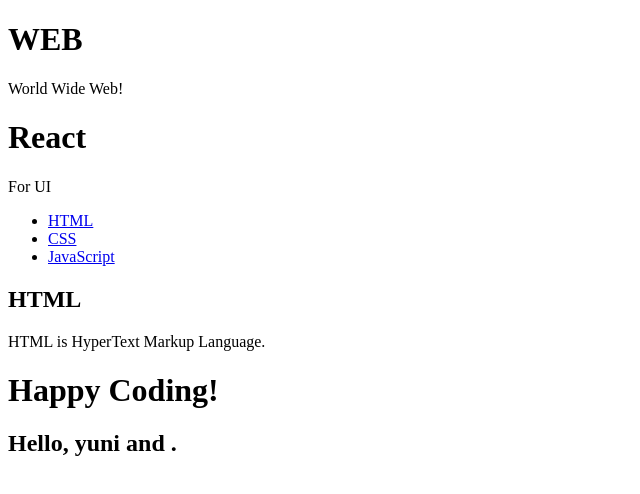
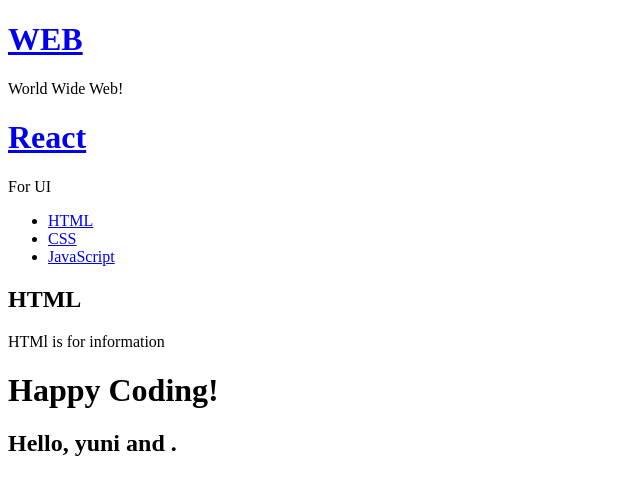
Before and after one commit to yunieom/Study.3-React, a React (Create React App) app: page / in a window 1280 px wide. Shown: the top 494 px of the page, without its empty margins (0-640 px from the left). Built offline with nearby package versions, Linux system fonts and the light colour scheme.

Commit message:
Dec 9, 2020
생활코딩 리액트 23/40

```diff
--- a/src/App.js
+++ b/src/App.js
@@ -13,7 +13,9 @@ class App extends Component  {
   constructor(props) {
     super(props);
     this.state = {
+      mode: 'read',
       subject: {title: 'WEB', sub: 'World Wide Web!'},
+      welcome: {title: 'Welcome', desc: 'Hello, React!!'},
       contents:[
         {id:1, title:'HTML', desc: 'HTMl is for information'},
         {id:2, title:'CSS', desc: 'CSS is for design'},
@@ -22,15 +24,37 @@ class App extends Component  {
     }
   }
   render () {
+    console.log('App render');
+    var _title, _desc = null;
+
+    if(this.state.mode === 'welcome'){
+      _title = this.state.welcome.title;
+      _desc = this.state.welcome.desc;
+    } else if (this.state.mode === 'read') {
+      _title = this.state.contents[0].title;
+      _desc = this.state.contents[0].desc;
+    }
+    console.log('render', this);
     return (
     <div className="App">
-      <Subject
+      {/* <Subject
         title={this.state.subject.title}
         sub={this.state.subject.sub}>
-      </Subject>
+      </Subject> */}
+      <header>
+          <h1><a href="/" onClick={function(e){
+            console.log(e);
+            e.preventDefault();
+          //this.state.subject.mode = 'welcome';
+          this.setState({
+            mode: 'welcome'
+          });
+          }.bind(this)}>{this.state.subject.title}</a></h1>
+          {this.state.subject.sub}
+      </header>
       <Subject title="React" sub="For UI"></Subject>
       <TOC data={this.state.contents}></TOC>
-      <Content title="HTML" desc="HTML is HyperText Markup Language."></Content>
+      <Content title={_title} desc={_desc}></Content>
       <Welcome></Welcome>
       <Intro name="yuni"></Intro>
     </div>
--- a/src/components/Content.js
+++ b/src/components/Content.js
@@ -2,6 +2,7 @@ import { Component } from 'react';
 
 class Content extends Component {
     render () {
+      console.log('Content render');
       return (
         <article>
           <h2>{this.props.title}</h2>
--- a/src/components/Intro.js
+++ b/src/components/Intro.js
@@ -2,6 +2,7 @@ import { Component } from 'react';
 
 class Intro extends Component {
     render () {
+      console.log('Intro render');
       return (
         <h2>Hello, {this.props.name} and {this.props.subname}.</h2>
       );
--- a/src/components/Subject.js
+++ b/src/components/Subject.js
@@ -1,10 +1,11 @@
-import { Component } from 'react';
+  import { Component } from 'react';
 
 class Subject extends Component {
   render () {
+    console.log('Subject render');
     return (
       <header>
-          <h1>{this.props.title}</h1>
+          <h1><a href="/">{this.props.title}</a></h1>
           {this.props.sub}
       </header>
     );
--- a/src/components/TOC.js
+++ b/src/components/TOC.js
@@ -2,6 +2,7 @@ import { Component } from 'react';
 
 class TOC extends Component {
     render () {
+      console.log('TOC render');
       var lists = [];
       var data = this.props.data;
       var i = 0;
--- a/src/components/Welcome.js
+++ b/src/components/Welcome.js
@@ -2,6 +2,7 @@ import { Component } from 'react';
 
 class Welcome extends Component {
     render () {
+      console.log('Welcome render');
       return (
         <h1>Happy Coding!</h1>
       );
```
